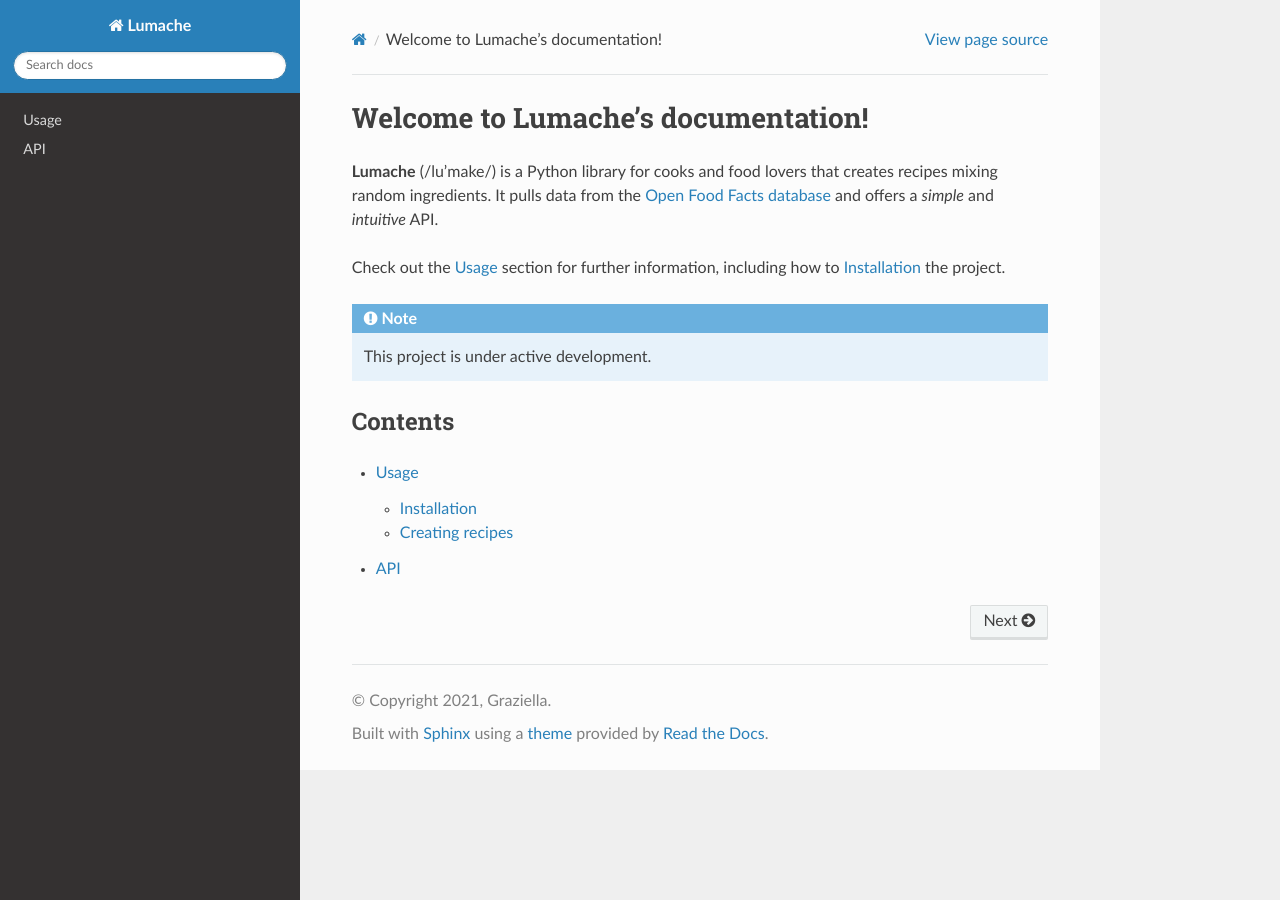
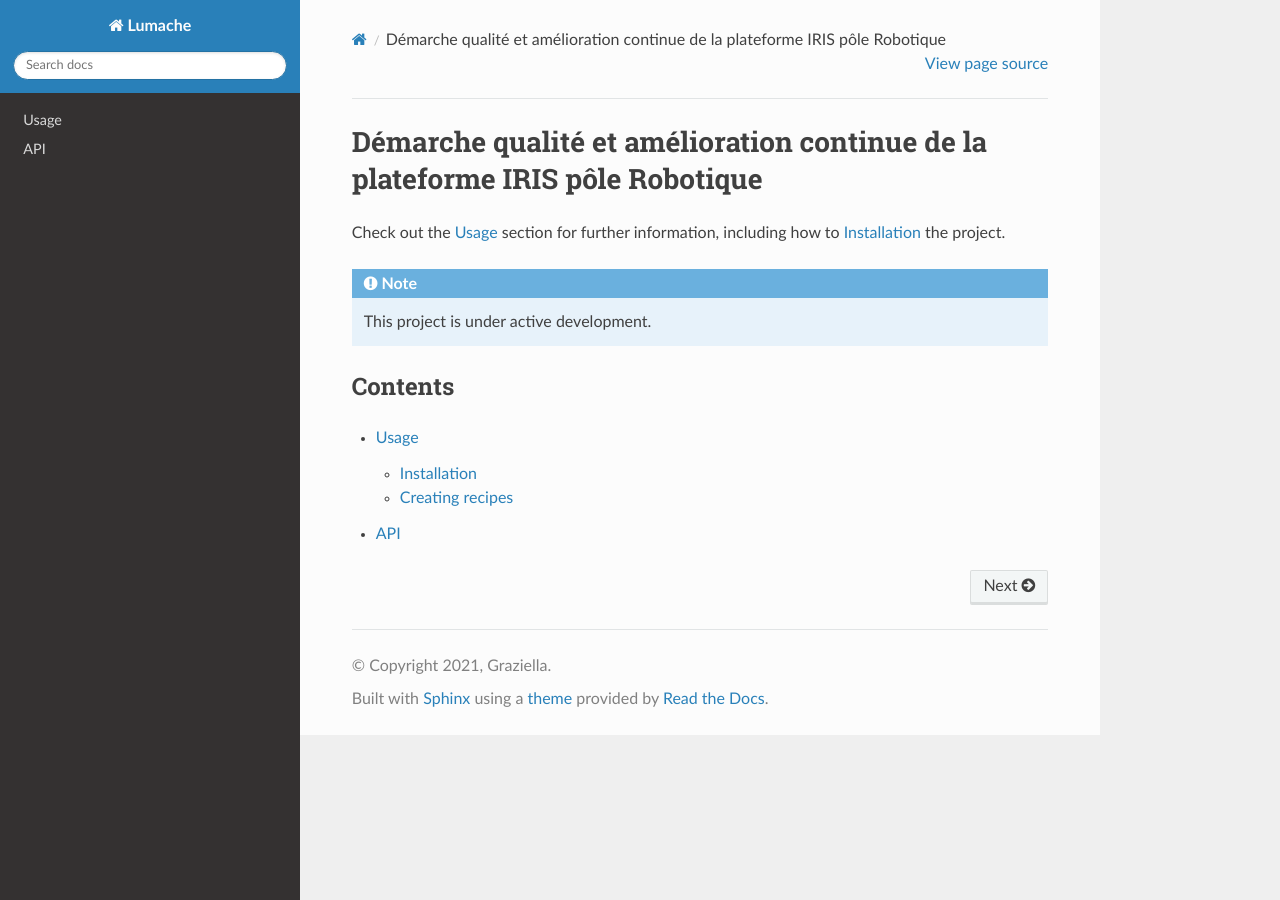
Before and after one commit to laurent-barbe/DMQ_IRIS_Robotique, a Sphinx documentation site: the page built from docs/source/index.rst, in a window 1280 px wide. Built offline with Sphinx 7.4.7 and the Read the Docs theme 3.1.0, drawn with Linux system fonts in a browser that asks for light colours.

Commit message:
Update index.rst

```diff
--- a/docs/source/index.rst
+++ b/docs/source/index.rst
@@ -1,10 +1,6 @@
-Welcome to Lumache's documentation!
-===================================
+Démarche qualité et amélioration continue de la plateforme IRIS pôle Robotique
+==============================================================================
 
-**Lumache** (/lu'make/) is a Python library for cooks and food lovers
-that creates recipes mixing random ingredients.
-It pulls data from the `Open Food Facts database <https://world.openfoodfacts.org/>`_
-and offers a *simple* and *intuitive* API.
 
 Check out the :doc:`usage` section for further information, including
 how to :ref:`installation` the project.
```
